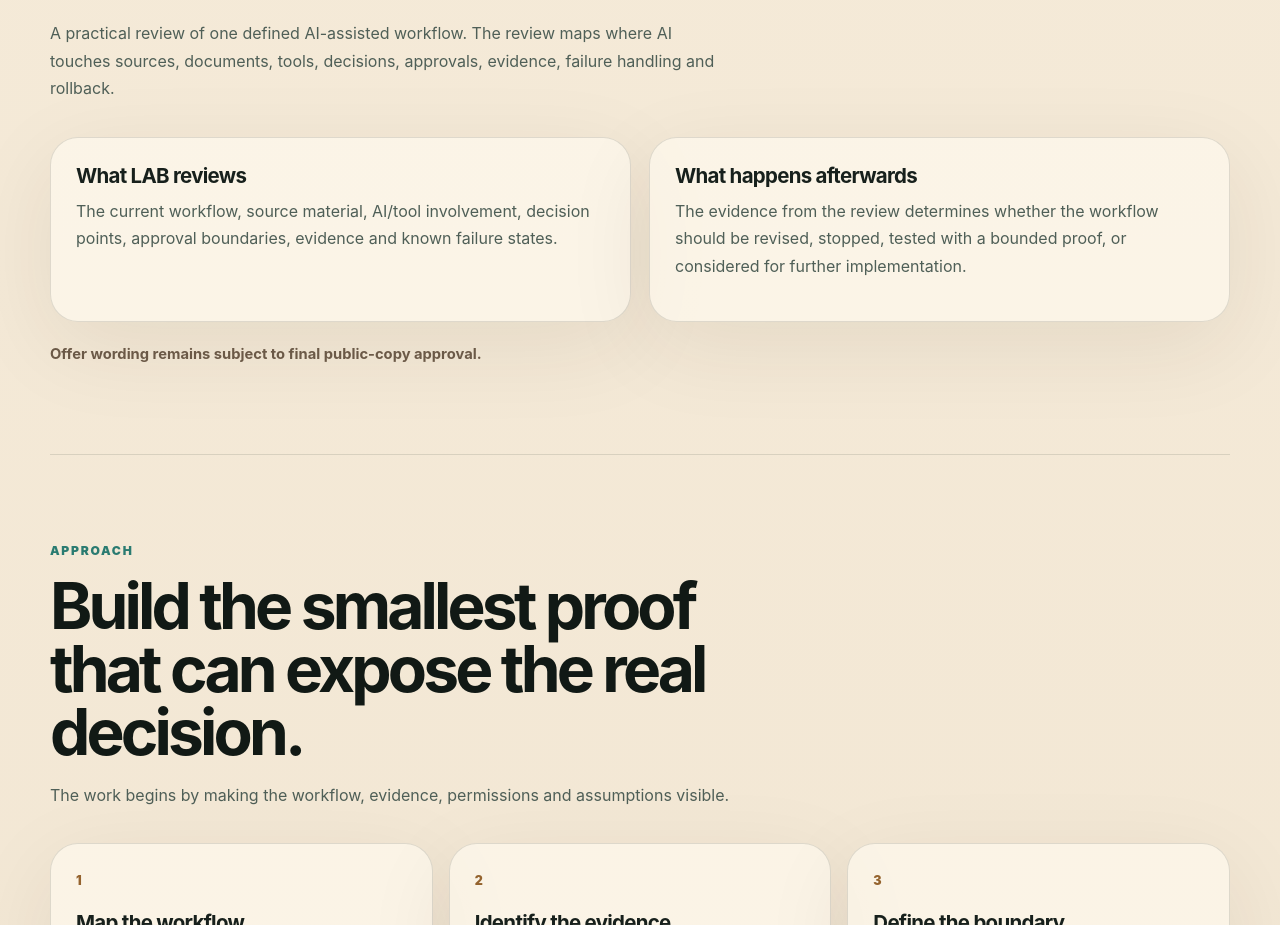
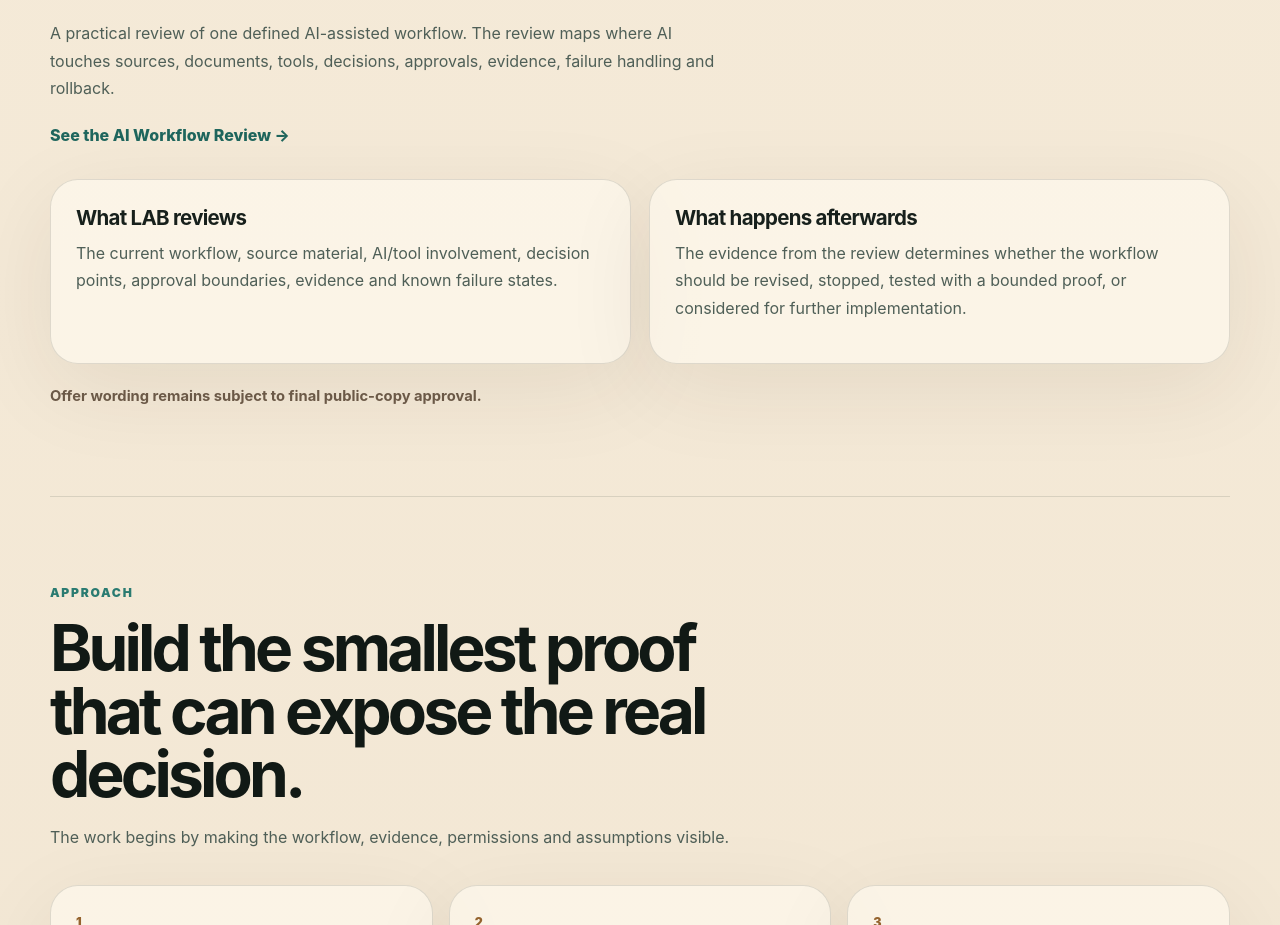
Before and after one commit to 9TEVE-O/lab-ai-tech-solutions-web, a React (Vite) app: page / in a window 1280 px wide. Shown: the part 1680-2605 px from the top of the page. Built offline with nearby package versions, Linux system fonts and the light colour scheme.

Commit message:
link home offer to AI Workflow Review route

```diff
--- a/src/App.jsx
+++ b/src/App.jsx
@@ -1,6 +1,7 @@
 import { useEffect, useState } from 'react';
 
 const SAFE_INTAKE_PATH = '/safe-intake-proof-001';
+const WORKFLOW_REVIEW_PATH = '/services/ai-workflow-review';
 
 const proofSteps = [
   ['01', 'Document received', 'Synthetic fixture enters the intake boundary.'],
@@ -171,6 +172,7 @@ function HomePage({ navigate }) {
           <p className="eyebrow">Primary working offer</p>
           <h2 id="offer-heading">AI Workflow Review</h2>
           <p>A practical review of one defined AI-assisted workflow. The review maps where AI touches sources, documents, tools, decisions, approvals, evidence, failure handling and rollback.</p>
+          <RouteLink className="text-link" to={WORKFLOW_REVIEW_PATH} navigate={navigate}>See the AI Workflow Review →</RouteLink>
         </div>
         <div className="card-grid two">
           <article className="card">
```
